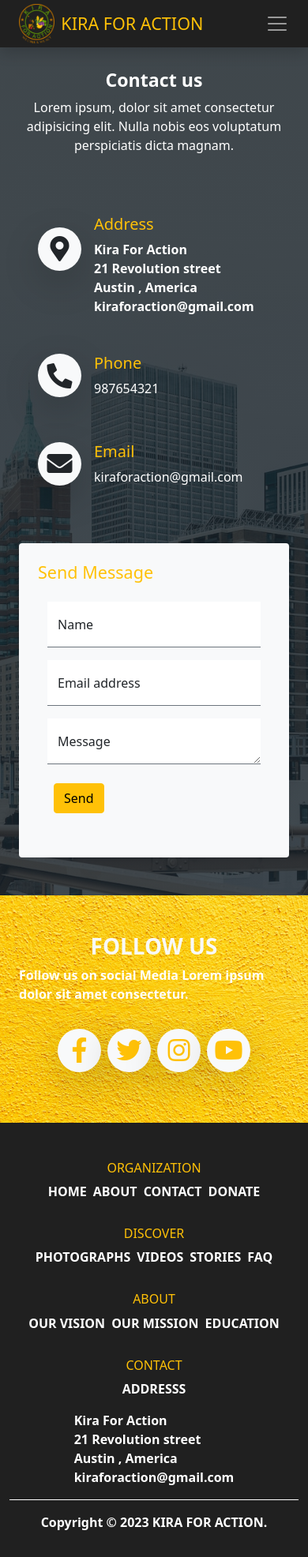
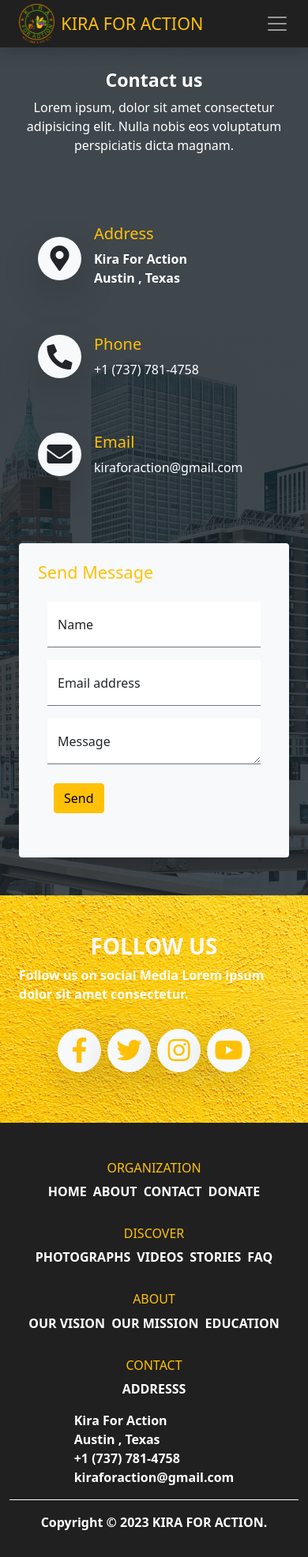
Before and after one commit to PranjulKushwaha/Kira-for-action, a plain HTML site: page contact.html in a window 390 px wide. Shown: the whole page at 79% size. Drawn offline with nearby package versions, Linux system fonts and the light colour scheme.

Commit message:
updated phone number

```diff
--- a/contact.html
+++ b/contact.html
@@ -110,9 +110,8 @@
 
                                     <p class="text-white  fw-semibold mx-auto" style="width: max-content;">
                                         <b>Kira For Action</b><br>
-                                        21 Revolution street<br>
-                                        <b>Austin , America</b><br>
-                                          <a href="mailto:kiraforaction@gmail.com" class="footer-link">kiraforaction@gmail.com</a>
+                                        Austin , Texas<br>
+
 
                                     </p>
                                 </div>
@@ -123,9 +122,8 @@
                                 </div>
                                 <div class="ms-3">
                                     <h5 class="text-warning ">Phone</h6>
-                                    <a href="tel:+" class="footer-link">
-
-                                        987654321
+                                    <a href="tel:+1 (737) 781-4758" class="footer-link">
+                                        +1 (737) 781-4758
                                     </a>
                                 </div>
                             </div>
@@ -301,10 +299,9 @@
 
                             <p class="text-white  fw-semibold mx-auto" style="width: max-content;">
                                 <b>Kira For Action</b><br>
-                                21 Revolution street<br>
-                                <b>Austin , America</b><br>
-                                  <a href="mailto:kiraforaction@gmail.com" class="footer-link">kiraforaction@gmail.com</a>
-
+                                Austin , Texas<br><a href="tel:+1 (737) 781-4758" class="footer-link">
+                                    +1 (737) 781-4758
+                                </a><br><a href="mailto:kiraforaction@gmail.com" class="footer-link">kiraforaction@gmail.com</a>
                             </p>
 
 
```
Also changed, not shown: FAQ.html (+4 -5 lines), Gallery.html (+4 -5 lines), aboutUs.html (+4 -5 lines), donate.html (+4 -5 lines), index.html (+7 -6 lines), stories.html (+4 -5 lines), volunteer.html (+4 -5 lines).
